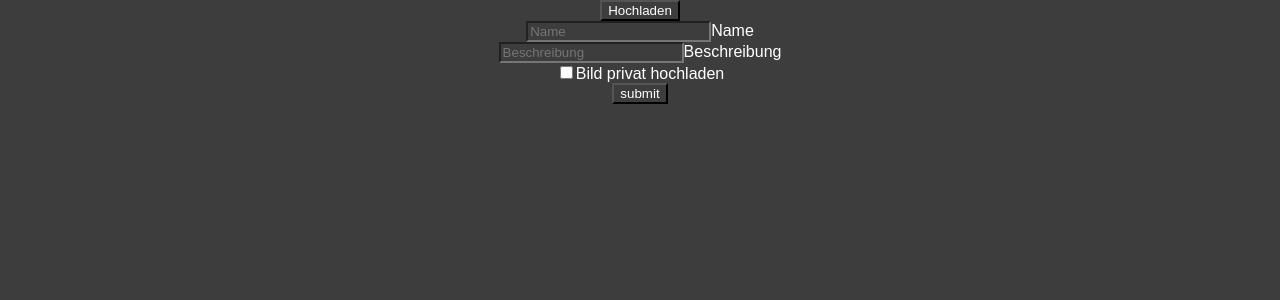
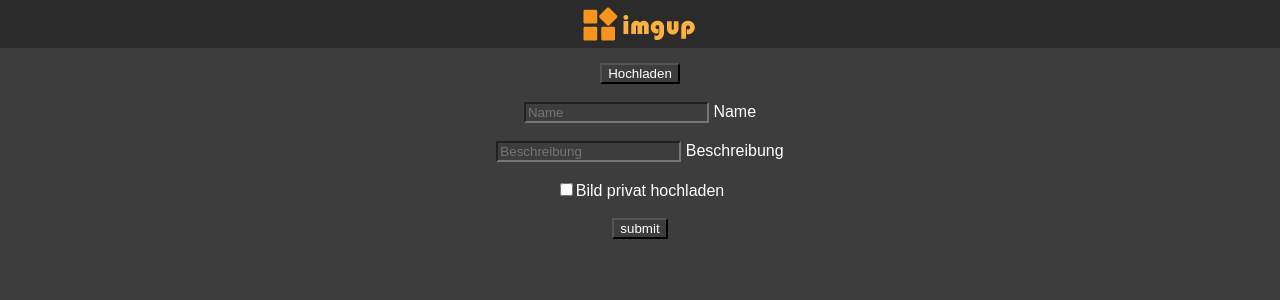
Before and after one commit to TomQDRS/AdvancedWebDevelopment_Semesterprojekt, a PHP site: page /uploadForm.php in a window 1280 px wide. Shown: the top 300 px of the page. Run offline with PHP 8.4, Linux system fonts and the light colour scheme; the visitor is signed in with stand-in values (Sample User, id 1).

Commit message:
etwas style, upload funktioniert nicht?

```diff
--- a/css/style.css
+++ b/css/style.css
@@ -188,11 +210,16 @@ footer {
     max-height: 200px;
 }
 
-
+#uploadContainer{
+	position:absolute;
+	top:48px;
+	width:100%;
+}
 #imageUploadForm {
     display: block;
     margin: auto;
     text-align: center;
+	padding-top:15px;
 }
 
 #uploadButtonContainerField {
--- a/index.php
+++ b/index.php
@@ -15,7 +15,7 @@
 
 <body>
     <nav>
-            <button type="button" class="nav_button" id="upload_nav_button" onclick="document.location.href='uploadForm.php'" />
+        <button type="button" class="nav_button" id="upload_nav_button" onclick="document.location.href='uploadForm.php'" />
         <button class="nav_button" id="search_nav_button"></button>
         <img src="logos/imgup.png" alt="imgup logo" height="36" width="128" id="logo_nav_img" onclick="document.location.href='index.php'">
         <button class="nav_button" id="login_nav_button" onclick="onLoginFormClick()"></button>
--- a/uploadForm.php
+++ b/uploadForm.php
@@ -7,6 +7,10 @@
 </head>
 
 <body>
+    <nav>
+        <img src="logos/imgup.png" alt="imgup logo" height="36" width="128" id="logo_nav_img" onclick="document.location.href='index.php'">
+    </nav>
+
     <section id="uploadContainer">
 
         <form id="imageUploadForm" action = "imageUpload.php" method="post" enctype="multipart/form-data">
@@ -16,10 +20,10 @@
             <div id="uploadButtonContainerField">
                 <button type="button" id="upload_image_button" onclick="document.getElementById('imageToUpload').click();">Hochladen</button>
             </div>
-
-            <input name="img_name" type="text" placeholder="Name" required>Name<br>
-            <input name="img_desc" type="text" placeholder="Beschreibung">Beschreibung<br>
-            <input name="img_private" type="checkbox" value="private">Bild privat hochladen<br>
+            <br>
+            <input name="img_name" type="text" placeholder="Name" required> Name<br><br>
+            <input name="img_desc" type="text" placeholder="Beschreibung"> Beschreibung<br><br>
+            <input name="img_private" type="checkbox" value="private">Bild privat hochladen<br><br>
             <input type="submit" name="submit" value="submit">
         </form>
     </section>
--- a/user.php
+++ b/user.php
@@ -31,7 +31,8 @@
     <section id="main">
         <div class="user_info_container">
             <img id="user_profilepic" src="profile_images/standard/standard-150.png">
-            <div id="user_name">Nutzername: <?php getUserName(); ?></div>
+            <div id="user_name"><?php getUserName(); ?> </div>
+			<br><br>
             <div id="user_registered_on">Registriert am: <?php getUserRegisteredOn(); ?></div>
         </div>
         <div class="minibar"><div>Bilder dieses Nutzers:</div>  Sortieren nach:
```
Also changed, not shown: other parts of css/style.css (+36 -5 lines), impressum.html (added, +23 -0 lines).
